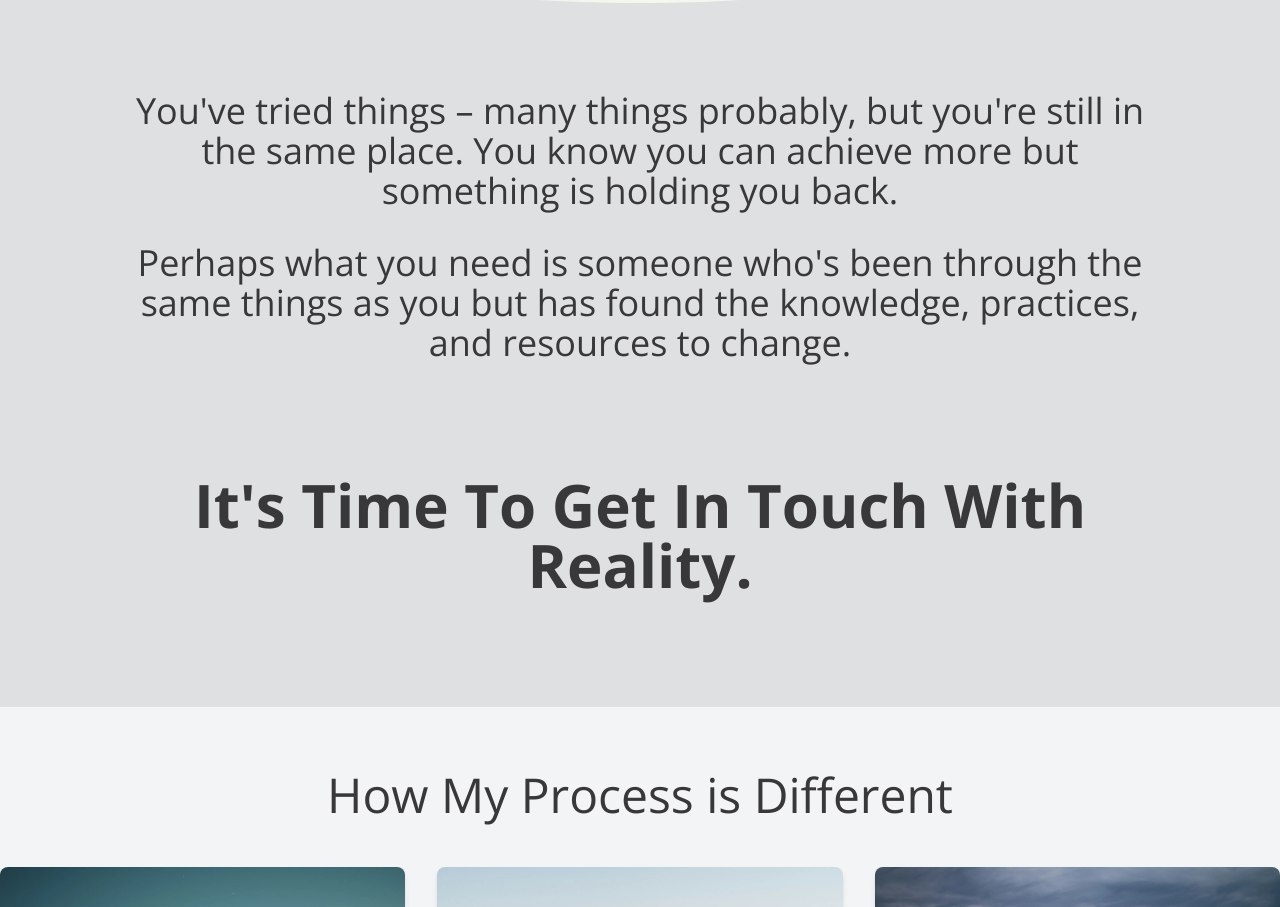
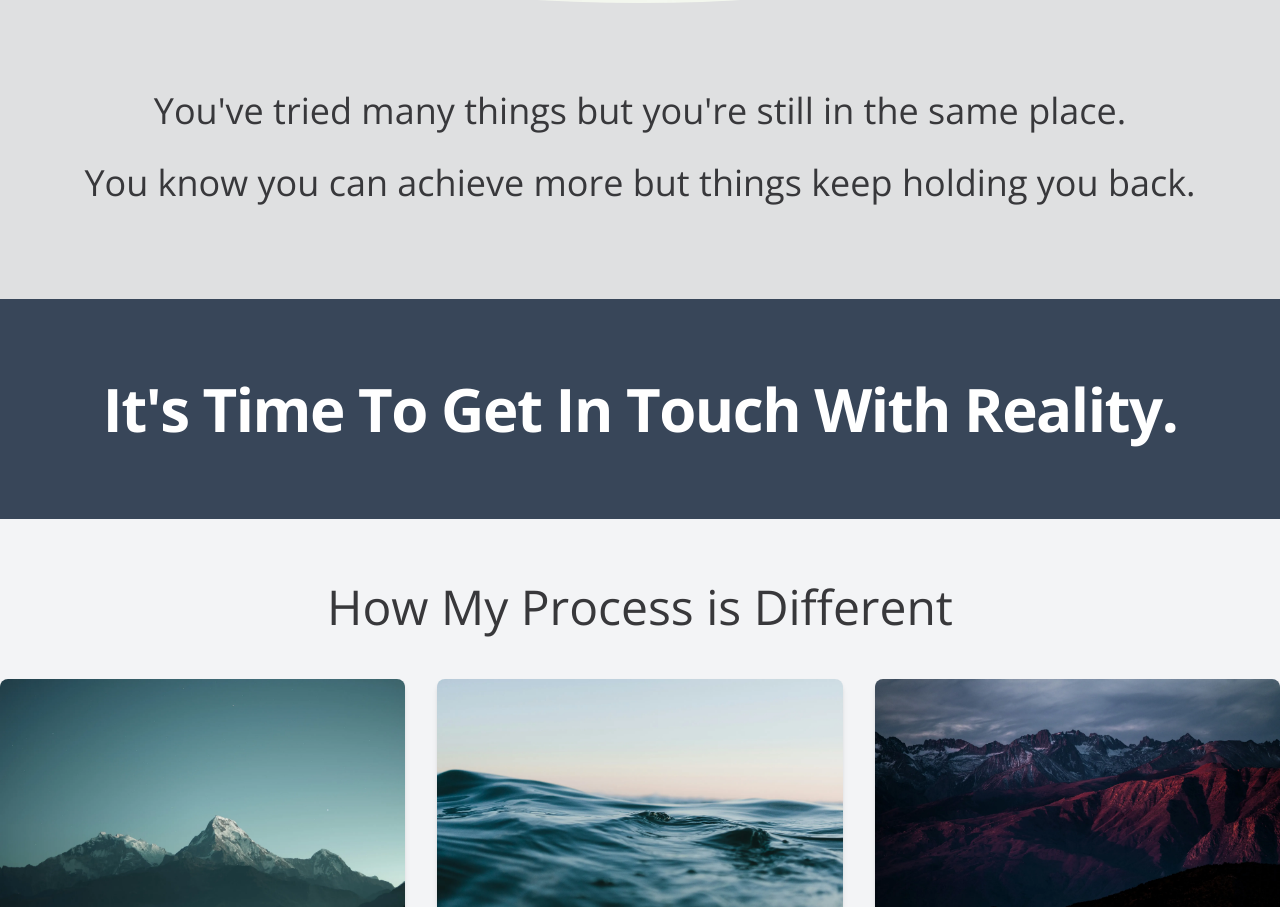
Before and after one commit to michaelzick/michaelzick.com, a Next.js app: page / in a window 1280 px wide. Shown: the part 1349-2256 px from the top of the page. Built offline with nearby package versions, Linux system fonts and the light colour scheme.

Commit message:
changed section bg; changed text

```diff
--- a/components/sections/BeginningSection.tsx
+++ b/components/sections/BeginningSection.tsx
@@ -50,15 +50,15 @@ export function BeginningSection({
       </section>
 
       <section className="bg-light-grey pt-12 pb-24 text-4xl text-default-grey">
-        <div className="mx-auto max-w-5xl space-y-8 px-2.5 text-center md:px-0">
-          <h2>You&apos;ve tried things – many things probably, but you&apos;re still in the same place. You know you can achieve more but something is holding you back.</h2>
-          <h2>Perhaps what you need is someone who&apos;s been through the same things as you but has found the knowledge, practices, and resources to change.</h2>
+        <div className="mx-auto max-w-6xl space-y-8 px-2.5 text-center md:px-0">
+          <h2>You&apos;ve tried many things but you&apos;re still in the same place.</h2>
+          <h2>You know you can achieve more but things keep holding you back.</h2>
         </div>
       </section>
 
-      <section className="bg-light-grey pt-4 pb-28 text-default-grey">
-        <div className="mx-auto max-w-5xl px-2.5 text-center md:px-0">
-          <h2 className="font-headline text-5xl font-bold md:text-6xl leading-tight">
+      <section className="bg-dark-blue py-20 text-white">
+        <div className="mx-auto max-w-[1400px] px-6 text-center md:px-8">
+          <h2 className="font-headline text-4xl font-bold tracking-tight leading-tight md:text-5xl lg:text-6xl">
             It&apos;s Time To Get In Touch With Reality.
           </h2>
         </div>
```
